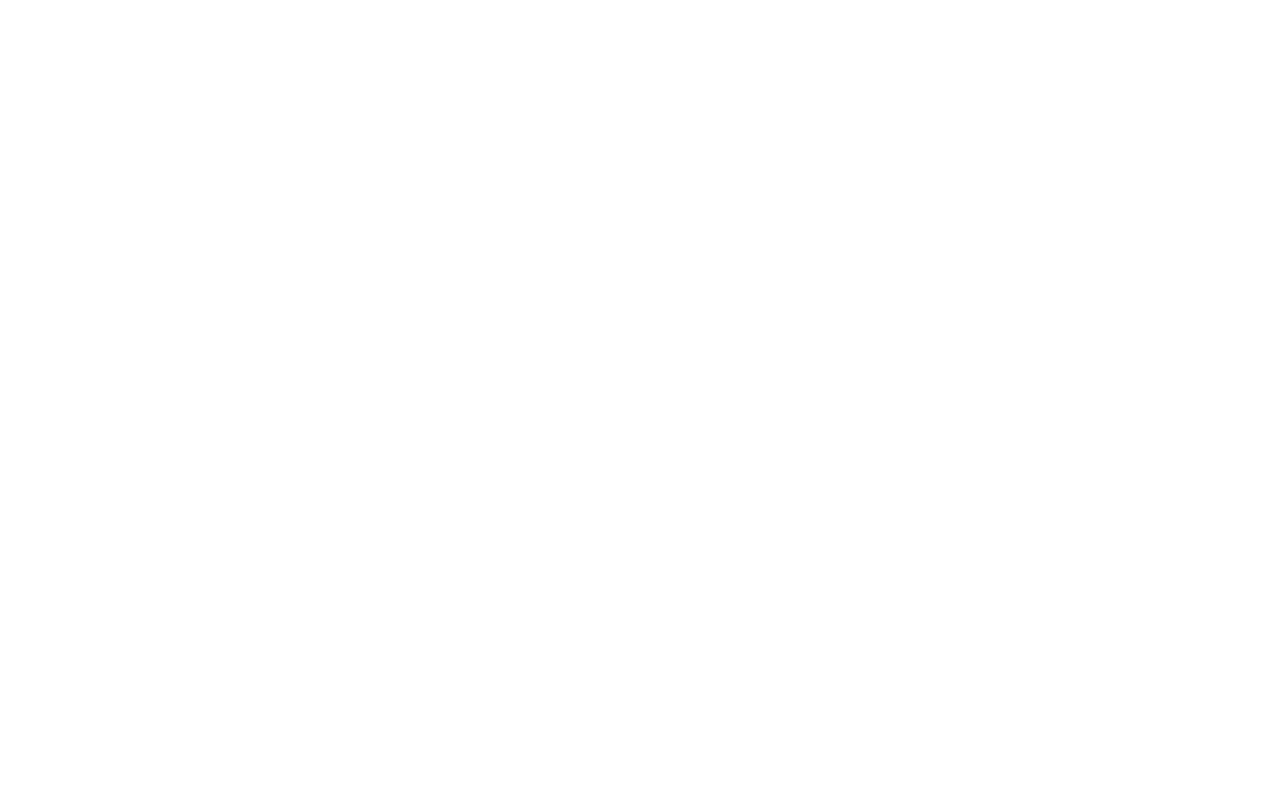
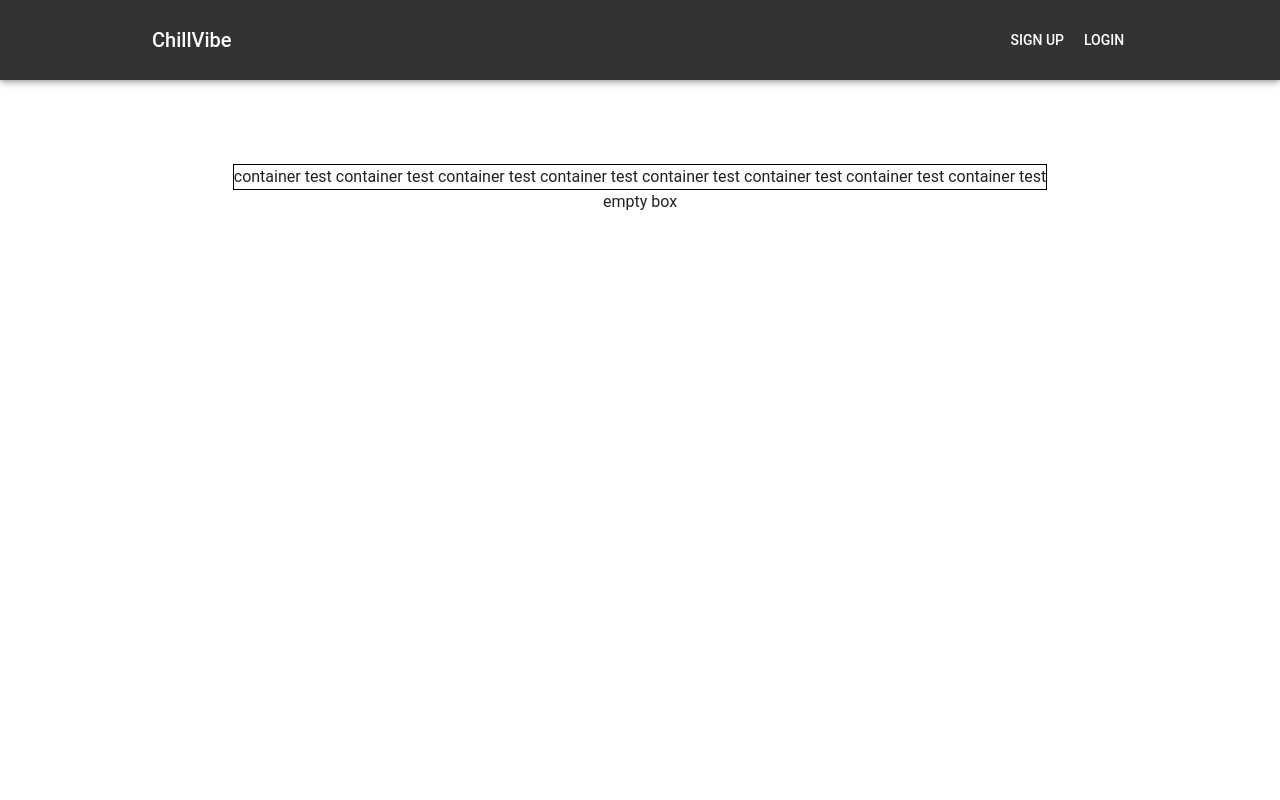
Before and after one commit to TEAM-ChillVibe/chillvibe-frontend, a React (Create React App) app: page /test in a window 1280 px wide. Before the commit this address had no page. Shown: the top 800 px of the page. Built offline with nearby package versions, Linux system fonts and the light colour scheme.

Commit message:
feat: 기본 레이아웃 요소 및 테스트 페이지 추가

```diff
--- a/src/App.jsx
+++ b/src/App.jsx
@@ -1,32 +1,56 @@
 import Router from './Router';
-import { createTheme, ThemeProvider } from '@mui/material';
+import { createTheme, CssBaseline, ThemeProvider } from '@mui/material';
 import { BrowserRouter } from 'react-router-dom';
+import Footer from './components/layout/Footer';
+import TopBar from './components/layout/TopBar';
+import TopButton from './components/common/TopButton';
 
 function App() {
   const theme = createTheme({
     palette: {
       primary: {
-        main: '#007BFF',
+        // main: '#007BFF',
+        main: '#333',
       },
       secondary: {
         main: '#D8A1F0',
         light: '#F3E5F5',
         contrastText: '#FFFFFF',
       },
-      background: {
-        default: '#000000',
+      // background: {
+      //   default: '#000000',
+      // },
+      // text: {
+      //   primary: '#FFFFFF',
+      // },
+    },
+    typography: {
+      fontFamily: 'Roboto, Arial, sans-serif',
+      h1: {
+        fontSize: '2rem',
       },
-      text: {
-        primary: '#FFFFFF',
+      h2: {
+        fontSize: '1.5rem',
+      },
+      body1: {
+        fontSize: '1rem',
+      },
+      body2: {
+        fontSize: '0.875rem',
       },
     },
+    spacing: 8,
   });
 
   return (
     <div className="App">
       <ThemeProvider theme={theme}>
+        <CssBaseline /> {/*공통 테마 적용*/}
         <BrowserRouter>
+          <TopBar />
           <Router />
+          <Footer />
+          <TopButton />
         </BrowserRouter>
       </ThemeProvider>
     </div>
--- a/src/Router.jsx
+++ b/src/Router.jsx
@@ -1,6 +1,7 @@
 import { Suspense, lazy } from 'react';
 import { CircularProgress } from '@mui/material';
 import { Route, Routes } from 'react-router-dom';
+import TestPage from './pages/temp/TestPage';
 
 const Main = lazy(() => import('./pages/main/Main'));
 
@@ -9,6 +10,7 @@ const Router = () => {
     <Suspense fallback={<CircularProgress color="secondary" />}>
       <Routes>
         <Route path="/" element={<Main />} />
+        <Route path="/test" element={<TestPage />} />
       </Routes>
     </Suspense>
   );
--- /dev/null
+++ b/src/components/common/TopButton.jsx
@@ -0,0 +1,38 @@
+import { useEffect, useState } from 'react';
+import { Fab, Zoom } from '@mui/material';
+import KeyboardArrowUpIcon from '@mui/icons-material/KeyboardArrowUp';
+
+function TopButton() {
+  const [showButton, setShowButton] = useState(false);
+
+  useEffect(() => {
+    const handleScroll = () => {
+      if (window.scrollY > 300) {
+        setShowButton(true);
+      } else {
+        setShowButton(false);
+      }
+    };
+
+    window.addEventListener('scroll', handleScroll);
+    return () => window.removeEventListener('scroll', handleScroll);
+  }, []);
+
+  const scrollToTop = () => {
+    window.scrollTo({ top: 0, behavior: 'smooth' });
+  };
+
+  return (
+    <Zoom in={showButton}>
+      <Fab
+        size="medium"
+        onClick={scrollToTop}
+        sx={{ position: 'fixed', bottom: 24, right: 24 }}
+      >
+        <KeyboardArrowUpIcon />
+      </Fab>
+    </Zoom>
+  );
+}
+
+export default TopButton;
--- /dev/null
+++ b/src/components/layout/BaseContainer.jsx
@@ -0,0 +1,23 @@
+import { Box } from '@mui/material';
+
+const BaseContainer = ({ children, ...props }) => {
+  return (
+    <Box
+      {...props}
+      sx={{
+        display: 'flex',
+        flexDirection: 'column', // 자식 요소들을 세로 방향으로 나열
+        justifyContent: 'center', // 수평 중앙 정렬
+        alignItems: 'center', // 수직 중앙 정렬
+        mx: '15%',
+        my: '60px',
+        px: '16px',
+        py: '24px',
+      }}
+    >
+      {children}
+    </Box>
+  );
+};
+
+export default BaseContainer;
--- /dev/null
+++ b/src/components/layout/Footer.jsx
@@ -0,0 +1,22 @@
+import { Box, Typography } from '@mui/material';
+
+function Footer() {
+  return (
+    <Box
+      component="footer"
+      sx={{
+        width: '100%',
+        height: '200px',
+        display: 'flex',
+        alignItems: 'center',
+        justifyContent: 'center',
+      }}
+    >
+      <Typography variant="body2">
+        © ChillVibe. All rights reserved.
+      </Typography>
+    </Box>
+  );
+}
+
+export default Footer;
--- /dev/null
+++ b/src/components/layout/TopBar.jsx
@@ -0,0 +1,25 @@
+import { AppBar, Box, Button, Toolbar, Typography } from '@mui/material';
+
+const Topbar = () => {
+  return (
+    <AppBar
+      position="sticky"
+      sx={{
+        px: '10%',
+        py: theme => theme.spacing(1),
+      }}
+    >
+      <Toolbar>
+        <Typography variant="h6" component="div">
+          ChillVibe
+        </Typography>
+        <Box sx={{ position: 'absolute', right: 16 }}>
+          <Button color="inherit">Sign up</Button>
+          <Button color="inherit">Login</Button>
+        </Box>
+      </Toolbar>
+    </AppBar>
+  );
+};
+
+export default Topbar;
--- a/src/pages/main/Main.jsx
+++ b/src/pages/main/Main.jsx
@@ -1,10 +1,11 @@
-import { Button } from '@mui/material';
+import { Typography } from '@mui/material';
+import BaseContainer from '../../components/layout/BaseContainer';
 
 function Main() {
   return (
-    <div>
-      <Button>button test</Button>
-    </div>
+    <BaseContainer>
+      <Typography>Main page</Typography>
+    </BaseContainer>
   );
 }
 
--- /dev/null
+++ b/src/pages/temp/TestPage.jsx
@@ -0,0 +1,26 @@
+import { Box, Typography } from '@mui/material';
+import BaseContainer from '../../components/layout/BaseContainer';
+
+function TestPage() {
+  return (
+    <BaseContainer>
+      <Typography
+        sx={{
+          border: '1px solid #000',
+        }}
+      >
+        container test container test container test container test container
+        test container test container test container test
+      </Typography>
+      <Box
+        sx={{
+          height: '1000px',
+        }}
+      >
+        empty box
+      </Box>
+    </BaseContainer>
+  );
+}
+
+export default TestPage;
```
